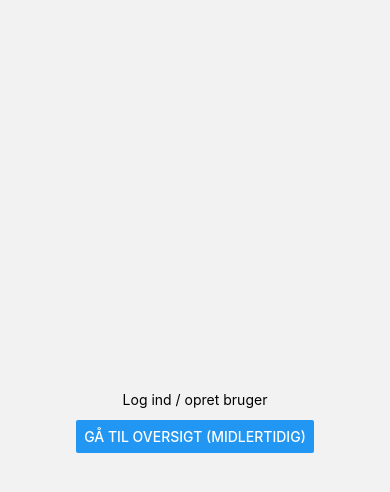
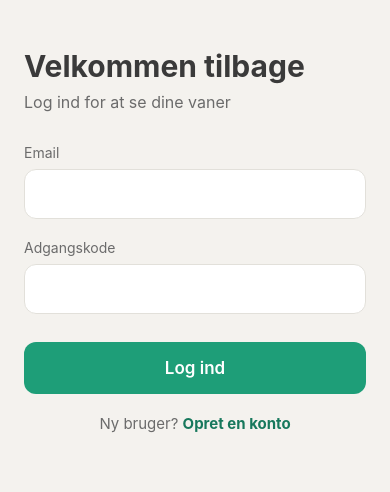
Before and after one commit to BAC-Strive/Strive, a React Native app in the folder mobile/: screen /LoginSignup in a window 390 px wide. Shown: the top 492 px of the page. Built offline with nearby package versions, Linux system fonts and the light colour scheme; no server answers.

Commit message:
Byg LoginSignupScreen med login, oprettelse og fejlhåndtering (US1, US2)

```diff
--- a/mobile/App.tsx
+++ b/mobile/App.tsx
@@ -1,15 +1,18 @@
 import { NavigationContainer } from "@react-navigation/native";
 import { StatusBar } from "expo-status-bar";
+import { SafeAreaProvider } from "react-native-safe-area-context";
 import { AuthProvider } from "./src/auth/AuthContext";
 import RootNavigator from "./src/navigation/RootNavigator";
 
 export default function App() {
   return (
+    <SafeAreaProvider>
       <AuthProvider>
         <NavigationContainer>
           <StatusBar style="auto" />
           <RootNavigator />
         </NavigationContainer>
       </AuthProvider>
+    </SafeAreaProvider>
   );
 }
--- a/mobile/src/screens/LoginSignupScreen.tsx
+++ b/mobile/src/screens/LoginSignupScreen.tsx
@@ -1,24 +1,204 @@
-import { Button, Text, View } from "react-native";
-import type { NativeStackScreenProps } from "@react-navigation/native-stack";
-import type { RootStackParamList } from "../navigation/RootNavigator";
+import { useRef, useState, type ComponentRef } from "react";
+import {
+  ActivityIndicator,
+  KeyboardAvoidingView,
+  Platform,
+  Pressable,
+  ScrollView,
+  StyleSheet,
+  Text,
+  TextInput,
+  View,
+} from "react-native";
+import { SafeAreaView } from "react-native-safe-area-context";
+import { useAuth } from "../auth/AuthContext";
+import { ApiError } from "../api/client";
+import { COLORS } from "../theme/colors";
 
-type Props = NativeStackScreenProps<RootStackParamList, "LoginSignup">;
+type Mode = "login" | "register";
 
-export default function LoginSignupScreen({ navigation }: Props) {
-	return (
-		<View
-			style={{
-				flex: 1,
-				justifyContent: "center",
-				alignItems: "center",
-				gap: 12,
-			}}
-		>
-			<Text>Log ind / opret bruger</Text>
-			<Button
-				title="Gå til oversigt (midlertidig)"
-				onPress={() => navigation.navigate("HabitOverview")}
-			/>
-		</View>
-	);
+const EMAIL_PATTERN = /^[^\s@]+@[^\s@]+\.[^\s@]+$/;
+
+// Samme regler som backend, så brugeren får besked med det samme uden at vente på serveren.
+// Backend validerer stadig, da man kan kalde API'et uden om appen.
+function validate(mode: Mode, username: string, email: string, password: string): string | null {
+  if (mode === "register" && username.trim() === "") return "Fornavn skal udfyldes";
+  if (!EMAIL_PATTERN.test(email.trim())) return "Ugyldig email";
+  if (password === "") return "Adgangskode skal udfyldes";
+  if (mode === "register" && password.length < 8) return "Adgangskoden skal være mindst 8 tegn";
+  return null;
 }
+
+export default function LoginSignupScreen() {
+  const { login, register } = useAuth();
+
+  const [mode, setMode] = useState<Mode>("login");
+  const [username, setUsername] = useState("");
+  const [email, setEmail] = useState("");
+  const [password, setPassword] = useState("");
+  const [error, setError] = useState<string | null>(null);
+  const [isSubmitting, setIsSubmitting] = useState(false);
+
+  // Bruges til at hoppe til næste felt, når man trykker "Næste" på tastaturet.
+  // ComponentRef finder selv den type, et TextInput-felt har som ref.
+  const emailRef = useRef<ComponentRef<typeof TextInput>>(null);
+  const passwordRef = useRef<ComponentRef<typeof TextInput>>(null);
+
+  const isRegister = mode === "register";
+
+  async function handleSubmit() {
+    const validationError = validate(mode, username, email, password);
+    if (validationError) {
+      setError(validationError);
+      return;
+    }
+
+    setError(null);
+    setIsSubmitting(true);
+    try {
+      if (isRegister) {
+        await register(username.trim(), email.trim(), password);
+      } else {
+        await login(email.trim(), password);
+      }
+      // Ved succes skifter navigationen selv til vaneoversigten, fordi user sættes i AuthContext
+    } catch (err) {
+      // ApiError indeholder backends besked, fx "Forkert email eller adgangskode"
+      setError(err instanceof ApiError ? err.message : "Noget gik galt. Prøv igen.");
+      setIsSubmitting(false);
+    }
+  }
+
+  function switchMode() {
+    setMode(isRegister ? "login" : "register");
+    setError(null);
+    setPassword("");
+  }
+
+  return (
+    <SafeAreaView style={styles.safeArea}>
+      {/* Skubber indholdet op, så tastaturet ikke dækker knappen */}
+      <KeyboardAvoidingView style={styles.flex} behavior={Platform.OS === "ios" ? "padding" : undefined}>
+        <ScrollView contentContainerStyle={styles.content} keyboardShouldPersistTaps="handled">
+          <Text style={styles.title}>{isRegister ? "Opret konto" : "Velkommen tilbage"}</Text>
+          <Text style={styles.subtitle}>
+            {isRegister ? "Kom i gang med at bygge dine vaner" : "Log ind for at se dine vaner"}
+          </Text>
+
+          {isRegister ? (
+            <View style={styles.field}>
+              <Text style={styles.label}>Fornavn</Text>
+              <TextInput
+                style={styles.input}
+                value={username}
+                onChangeText={setUsername}
+                autoComplete="given-name"
+                textContentType="givenName"
+                returnKeyType="next"
+                onSubmitEditing={() => emailRef.current?.focus()}
+                editable={!isSubmitting}
+              />
+            </View>
+          ) : null}
+
+          <View style={styles.field}>
+            <Text style={styles.label}>Email</Text>
+            <TextInput
+              ref={emailRef}
+              style={styles.input}
+              value={email}
+              onChangeText={setEmail}
+              keyboardType="email-address"
+              autoCapitalize="none"
+              autoCorrect={false}
+              autoComplete="email"
+              textContentType="emailAddress"
+              returnKeyType="next"
+              onSubmitEditing={() => passwordRef.current?.focus()}
+              editable={!isSubmitting}
+            />
+          </View>
+
+          <View style={styles.field}>
+            <Text style={styles.label}>Adgangskode</Text>
+            <TextInput
+              ref={passwordRef}
+              style={styles.input}
+              value={password}
+              onChangeText={setPassword}
+              secureTextEntry
+              autoCapitalize="none"
+              autoCorrect={false}
+              // Lader iOS foreslå en stærk adgangskode ved oprettelse og udfylde den gemte ved login
+              autoComplete={isRegister ? "new-password" : "current-password"}
+              textContentType={isRegister ? "newPassword" : "password"}
+              returnKeyType="done"
+              onSubmitEditing={handleSubmit}
+              editable={!isSubmitting}
+            />
+            {isRegister ? <Text style={styles.hint}>Mindst 8 tegn</Text> : null}
+          </View>
+
+          {error ? (
+            <Text style={styles.error} accessibilityRole="alert">
+              {error}
+            </Text>
+          ) : null}
+
+          <Pressable
+            style={({ pressed }) => [styles.button, (pressed || isSubmitting) && styles.buttonPressed]}
+            onPress={handleSubmit}
+            disabled={isSubmitting}
+            accessibilityRole="button"
+          >
+            {isSubmitting ? (
+              <ActivityIndicator color={COLORS.white} />
+            ) : (
+              <Text style={styles.buttonText}>{isRegister ? "Opret konto" : "Log ind"}</Text>
+            )}
+          </Pressable>
+
+          <Text style={styles.switchText}>
+            {isRegister ? "Har du allerede en konto? " : "Ny bruger? "}
+            <Text style={styles.switchLink} onPress={isSubmitting ? undefined : switchMode}>
+              {isRegister ? "Log ind" : "Opret en konto"}
+            </Text>
+          </Text>
+        </ScrollView>
+      </KeyboardAvoidingView>
+    </SafeAreaView>
+  );
+}
+
+const styles = StyleSheet.create({
+  safeArea: { flex: 1, backgroundColor: COLORS.background },
+  flex: { flex: 1 },
+  content: { padding: 24, paddingTop: 48 },
+  title: { fontSize: 30, fontWeight: "700", color: COLORS.text },
+  subtitle: { fontSize: 16, color: COLORS.muted, marginTop: 8, marginBottom: 32 },
+  field: { marginBottom: 20 },
+  label: { fontSize: 14, color: COLORS.muted, marginBottom: 8 },
+  input: {
+    backgroundColor: COLORS.white,
+    borderWidth: 1,
+    borderColor: COLORS.border,
+    borderRadius: 12,
+    paddingHorizontal: 14,
+    paddingVertical: 14,
+    fontSize: 16,
+    color: COLORS.text,
+  },
+  hint: { fontSize: 13, color: COLORS.muted, marginTop: 6 },
+  error: { color: COLORS.error, fontSize: 14, marginBottom: 12 },
+  button: {
+    backgroundColor: COLORS.green,
+    borderRadius: 12,
+    paddingVertical: 16,
+    alignItems: "center",
+    marginTop: 8,
+  },
+  buttonPressed: { opacity: 0.7 },
+  buttonText: { color: COLORS.white, fontSize: 17, fontWeight: "600" },
+  switchText: { textAlign: "center", marginTop: 20, fontSize: 15, color: COLORS.muted },
+  switchLink: { color: COLORS.greenDark, fontWeight: "700" },
+});
--- /dev/null
+++ b/mobile/src/theme/colors.ts
@@ -0,0 +1,11 @@
+// Fælles farver for hele appen, fra skitserne
+export const COLORS = {
+  background: "#F4F2EE",
+  text: "#3A3A3A",
+  muted: "#6B6B6B",
+  border: "#E2E0DA",
+  green: "#1E9E78",
+  greenDark: "#17785C",
+  error: "#C0392B",
+  white: "#FFFFFF",
+};
```
Lines whose indentation alone changed are shown as unchanged.
